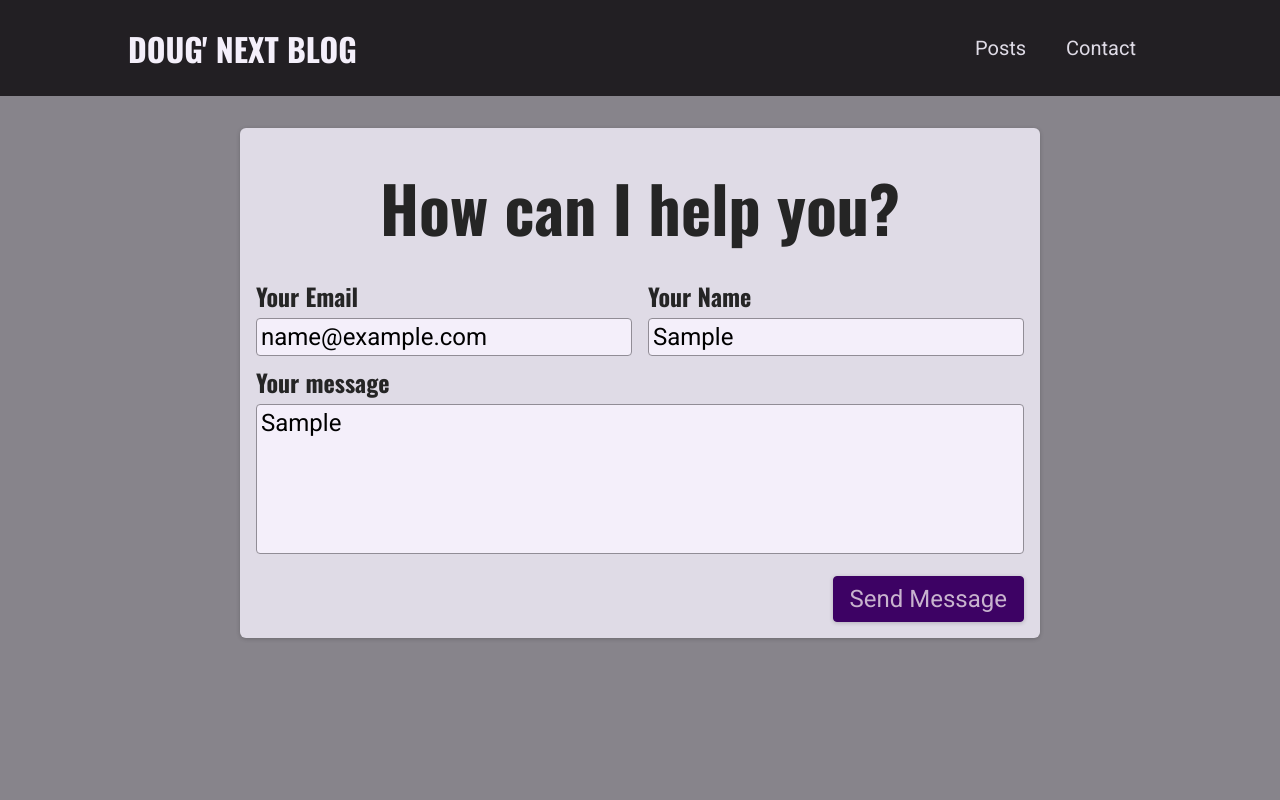
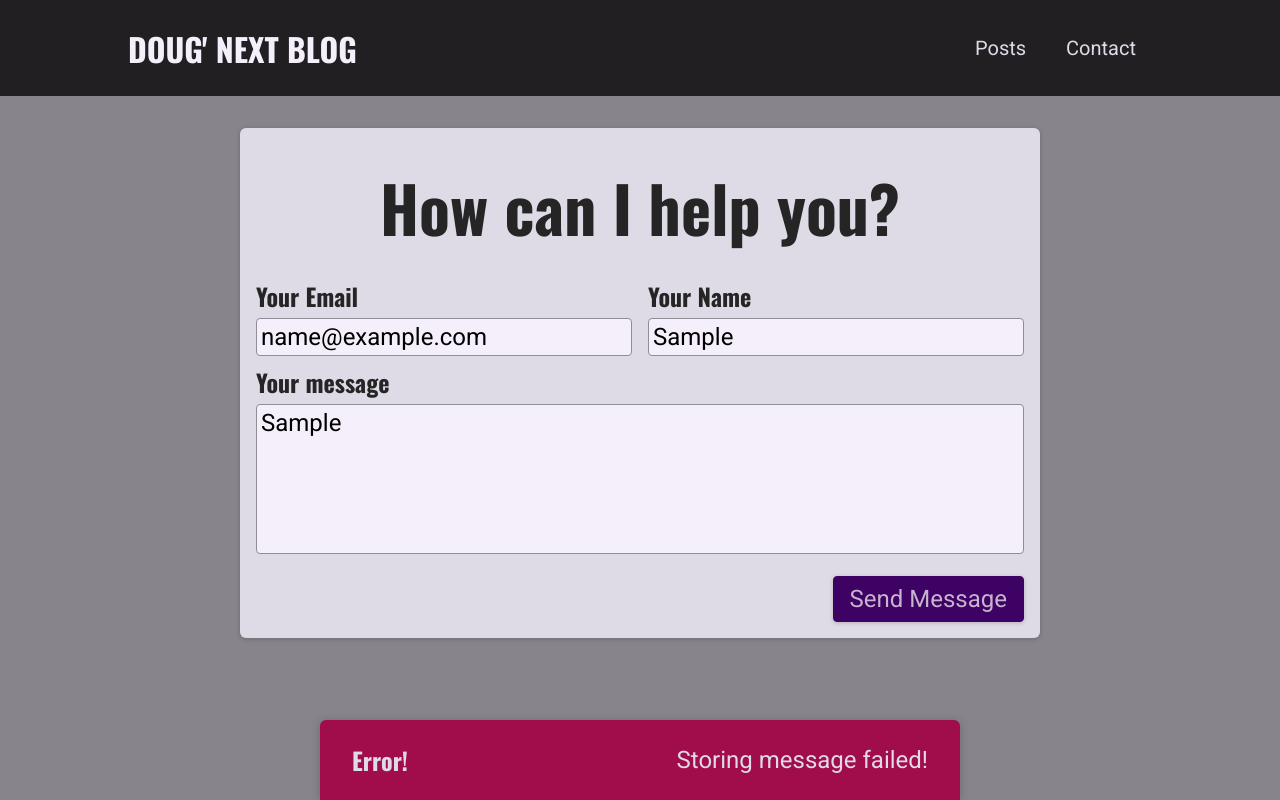
Before and after one commit to jlsOsorio/nextjs-course-blog-project, a Next.js app: page /contact in a window 1280 px wide. Both pictures are taken after typing "name@example.com", "Sample", "Sample" into the empty fields and a click on the button "Send Message". Built offline with nearby package versions, Linux system fonts and the light colour scheme; no server answers; the database is empty.

Commit message:
Added notification to contact form submit.

```diff
--- a/components/contact/contact-form.tsx
+++ b/components/contact/contact-form.tsx
@@ -1,13 +1,47 @@
 import React from 'react';
+import { ReqBody } from '@/pages/api/contact';
+
 import styles from './contact-form.module.css';
-import { ReqBody } from '@/pages/api/contact';
+import Notification from '../ui/notification';
+import { INotification } from '@/interfaces/notification';
+
+async function sendContactData(contactDetails: ReqBody) {
+  const response = await fetch('/api/contact', {
+    method: 'POST',
+    body: JSON.stringify(contactDetails),
+    headers: {
+      'Content-Type': 'application/json',
+    },
+  });
+
+  const data = await response.json();
+
+  if (!response.ok) {
+    throw new Error(data.message || 'Something went wrong!');
+  }
+}
 
 const ContactForm = () => {
   const [enteredEmail, setEnteredEmail] = React.useState('');
   const [enteredName, setEnteredName] = React.useState('');
   const [enteredMessage, setEnteredMessage] = React.useState('');
+  const [requestStatus, setRequestStatus] = React.useState<
+    'pending' | 'success' | 'error' | null
+  >(null);
+  const [requestError, setRequestError] = React.useState<string | null>(null);
 
-  function sendMessageHandler(event: React.FormEvent<HTMLFormElement>) {
+  React.useEffect(() => {
+    if (requestStatus === 'success' || requestStatus === 'error') {
+      const timer = setTimeout(() => {
+        setRequestStatus(null);
+        setRequestError(null);
+      }, 3000);
+
+      return () => clearTimeout(timer);
+    }
+  }, [requestStatus]);
+
+  async function sendMessageHandler(event: React.FormEvent<HTMLFormElement>) {
     event.preventDefault();
 
     const body: ReqBody = {
@@ -16,13 +50,46 @@
       message: enteredMessage,
     };
 
-    fetch('/api/contact', {
-      method: 'POST',
-      body: JSON.stringify(body),
-      headers: {
-        'Content-Type': 'application/json',
-      },
-    });
+    setRequestStatus('pending');
+
+    try {
+      await sendContactData(body);
+      setRequestStatus('success');
+      setEnteredEmail('');
+      setEnteredName('');
+      setEnteredMessage('');
+    } catch (error) {
+      if (error instanceof Error) {
+        setRequestError(error.message);
+        setRequestStatus('error');
+      }
+    }
+  }
+
+  let notification: INotification | undefined;
+
+  if (requestStatus === 'pending') {
+    notification = {
+      status: 'pending',
+      title: 'Sending message...',
+      message: 'Your message is on its way!',
+    };
+  }
+
+  if (requestStatus === 'success') {
+    notification = {
+      status: 'success',
+      title: 'Success!',
+      message: 'Message sent successfully!',
+    };
+  }
+
+  if (requestStatus === 'error') {
+    notification = {
+      status: 'error',
+      title: 'Error!',
+      message: requestError as string,
+    };
   }
 
   return (
@@ -70,6 +137,13 @@
           <button>Send Message</button>
         </div>
       </form>
+      {notification && (
+        <Notification
+          status={notification.status}
+          title={notification.title}
+          message={notification.message}
+        />
+      )}
     </section>
   );
 };
--- /dev/null
+++ b/components/ui/notification.module.css
@@ -0,0 +1,43 @@
+.notification {
+  display: flex;
+  justify-content: space-between;
+  align-items: center;
+  color: var(--color-grey-100);
+  background-color: var(--color-grey-800);
+  padding: 0 var(--size-8);
+  box-shadow: 0 1px 8px rgba(0, 0, 0, 0.2);
+  position: fixed;
+  height: 5rem;
+  bottom: 0;
+  width: 100%;
+  left: 0;
+  border-top-right-radius: 0;
+  border-top-left-radius: 0;
+}
+
+.notification h2 {
+  font-size: var(--size-6);
+  margin: 0;
+}
+
+.notification p {
+  margin: 0;
+}
+
+.success {
+  background-color: var(--color-success-500);
+  color: var(--color-grey-800);
+}
+
+.error {
+  background-color: var(--color-error-500);
+}
+
+@media (min-width: 768px) {
+  .notification {
+    width: 40rem;
+    left: calc(50% - 20rem);
+    border-top-right-radius: 6px;
+    border-top-left-radius: 6px;
+  }
+}
--- /dev/null
+++ b/components/ui/notification.tsx
@@ -0,0 +1,25 @@
+import { INotification } from '@/interfaces/notification';
+import styles from './notification.module.css';
+
+const Notification = ({ title, message, status }: INotification) => {
+  let statusClasses = '';
+
+  if (status === 'success') {
+    statusClasses = styles.success;
+  }
+
+  if (status === 'error') {
+    statusClasses = styles.error;
+  }
+
+  const cssClasses = `${styles.notification} ${statusClasses}`;
+
+  return (
+    <div className={cssClasses}>
+      <h2>{title}</h2>
+      <p>{message}</p>
+    </div>
+  );
+};
+
+export default Notification;
--- /dev/null
+++ b/interfaces/notification.ts
@@ -0,0 +1,5 @@
+export interface INotification {
+  title: string;
+  message: string;
+  status: 'pending' | 'success' | 'error';
+}
```
